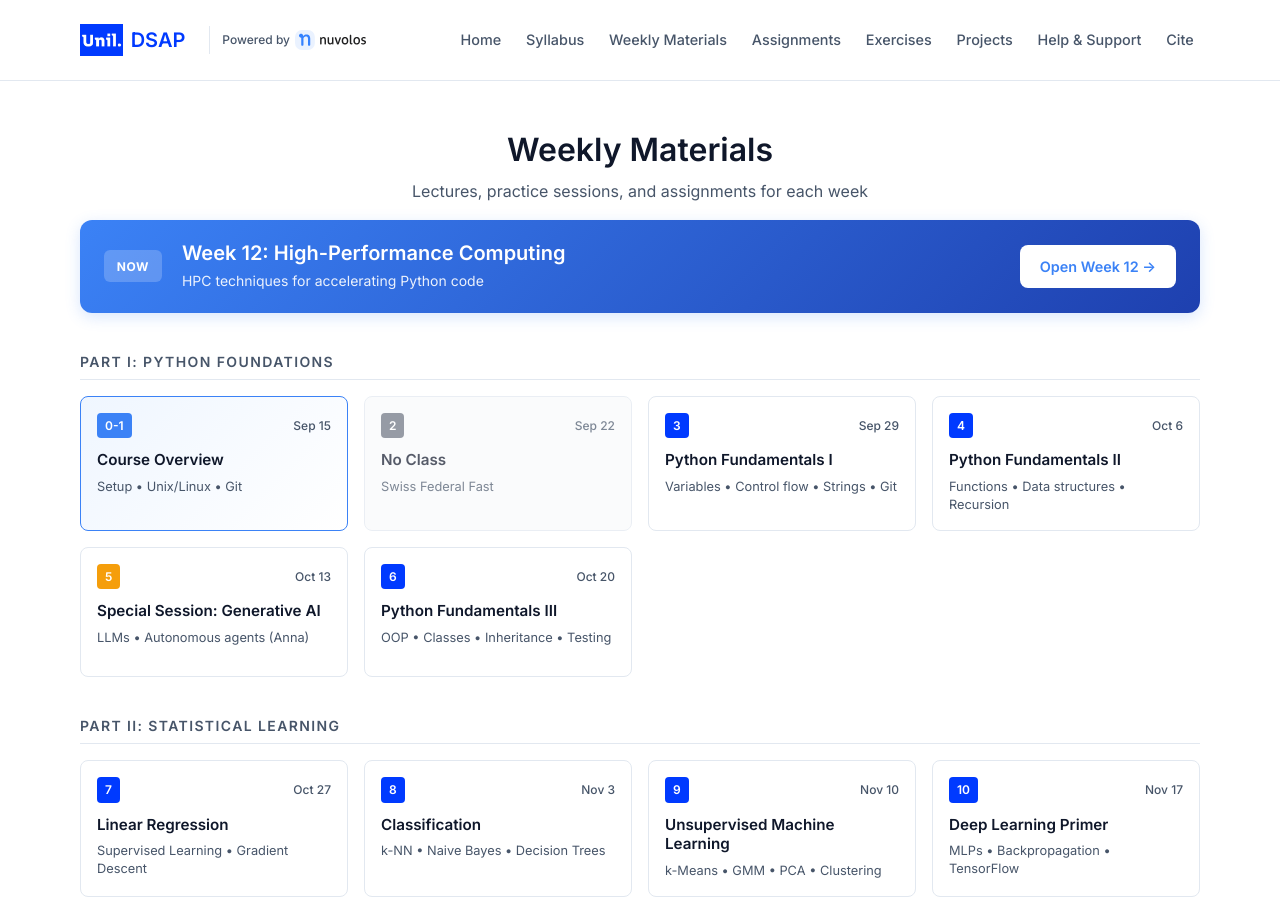
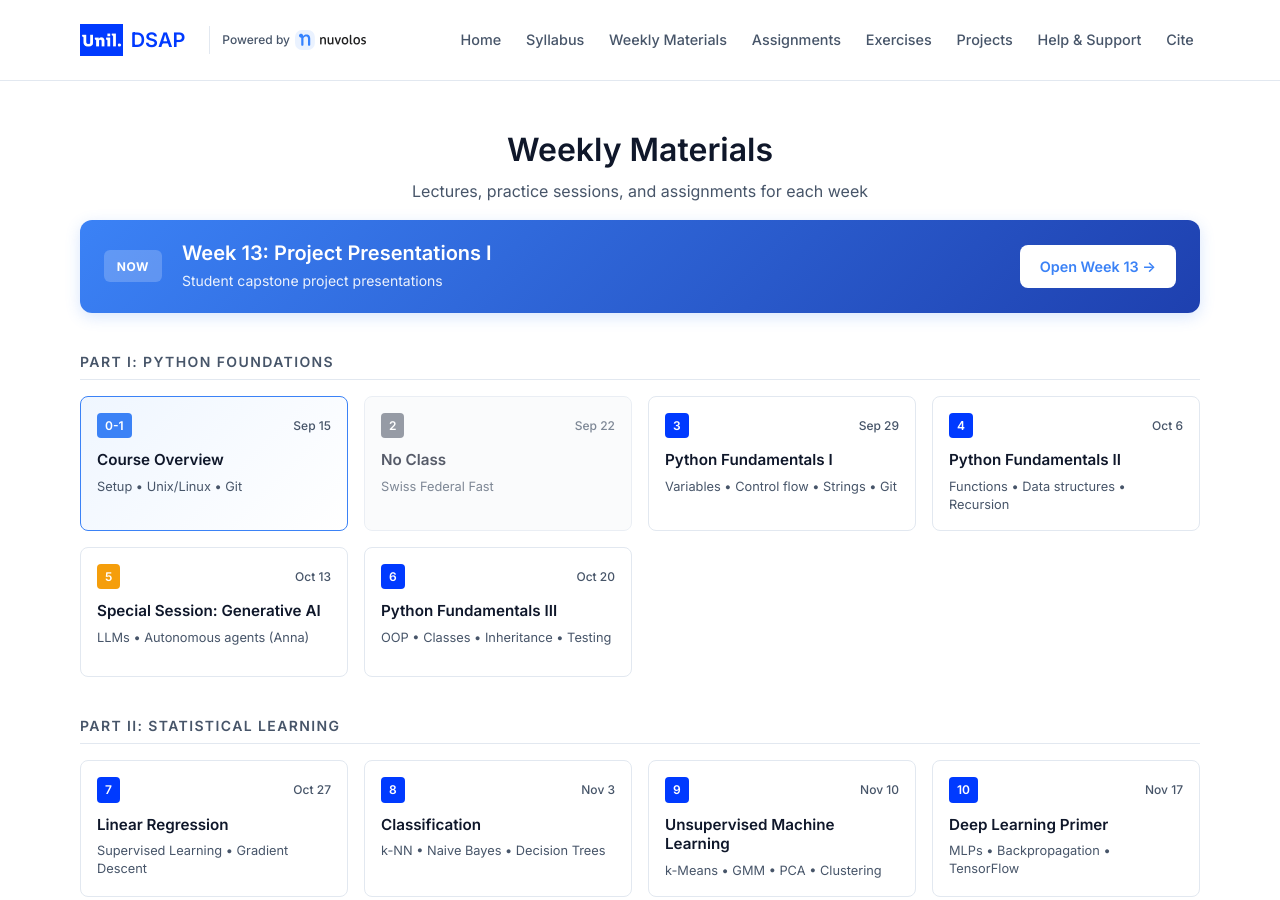
Before and after one commit to ap-unil-2025/course-materials, a Jekyll site: the page built from docs/weekly-materials.md, in a window 1280 px wide and 900 px high. Built offline with Jekyll 4.4.1, drawn with Linux system fonts in a browser that asks for light colours.

Commit message:
🔄 Weekly update: Set current week on main and weekly pages - 2025-12-08

```diff
--- a/docs/index.html
+++ b/docs/index.html
@@ -9,8 +9,8 @@ layout: default
     <div class="current-content">
       <span class="current-label">NOW</span>
       <div class="current-info">
-        <h2>Week 12: High-Performance Computing</h2>
-        <p>HPC techniques for accelerating Python code</p>
+        <h2>Week 13: Project Presentations I</h2>
+        <p>Student capstone project presentations</p>
       </div>
     </div>
     <a href="{{ '/weekly-materials' | relative_url }}" class="current-btn">Access Weekly Hub →</a>
--- a/docs/weekly-materials.md
+++ b/docs/weekly-materials.md
@@ -33,11 +33,11 @@ layout: default
     <div class="current-content">
       <span class="current-label">NOW</span>
       <div class="current-info">
-        <h2>Week 12: High-Performance Computing</h2>
-        <p>HPC techniques for accelerating Python code</p>
+        <h2>Week 13: Project Presentations I</h2>
+        <p>Student capstone project presentations</p>
       </div>
     </div>
-    <a href="{{ '/week/week12' | relative_url }}" class="current-btn">Open Week 12 →</a>
+    <a href="{{ '/week/week13' | relative_url }}" class="current-btn">Open Week 13 →</a>
   </div>
 
   <section class="course-section">
```
